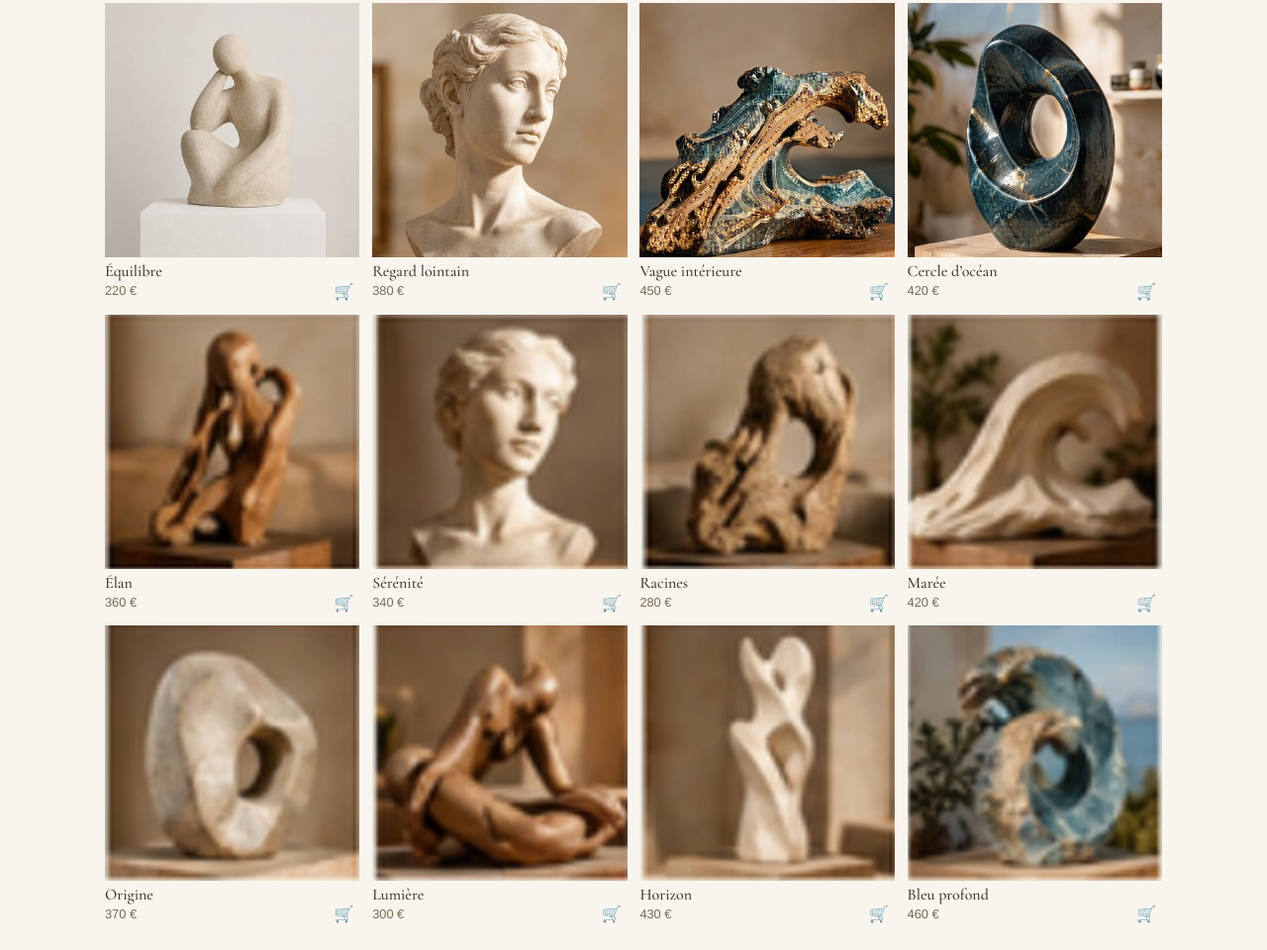
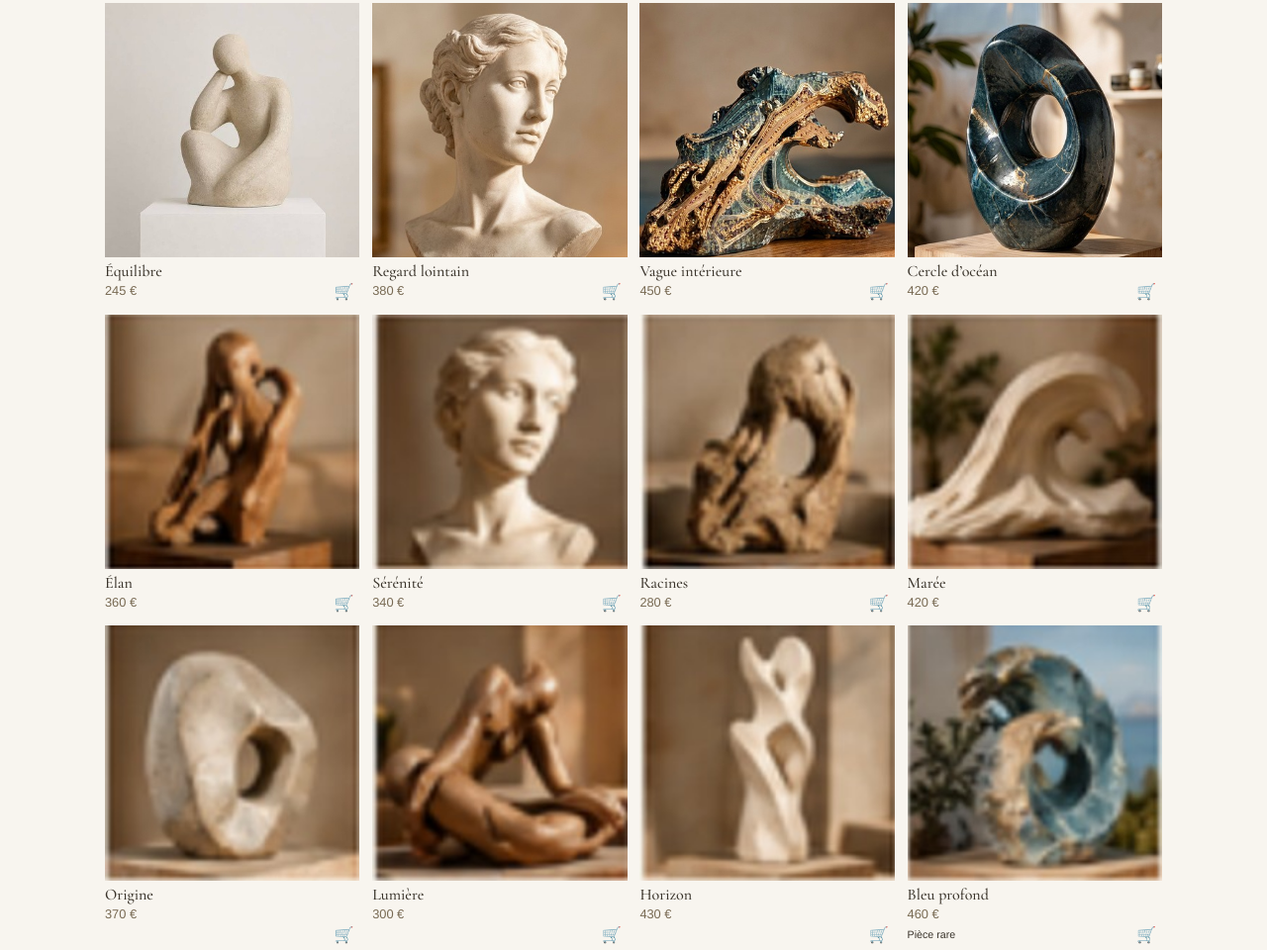
Before and after one commit to lounabru/galerieterreazur, a plain HTML site: page boutique.html in a window 1280 px wide. Shown: the part 520-1480 px from the top of the page at 99% size. Drawn offline with nearby package versions, Linux system fonts and the light colour scheme.

Commit message:
Update boutique.html

```diff
--- a/boutique.html
+++ b/boutique.html
@@ -108,7 +108,7 @@
         Équilibre
        </h3>
        <p>
-        220 €
+        245 €
        </p>
       </div>
       <button aria-label="Ajouter Équilibre au panier" class="add" type="button">
@@ -264,6 +264,7 @@
        <p>
         460 €
        </p>
+       <small>Pièce rare</small>
       </div>
       <button aria-label="Ajouter Bleu profond au panier" class="add" type="button">
        🛒
```
